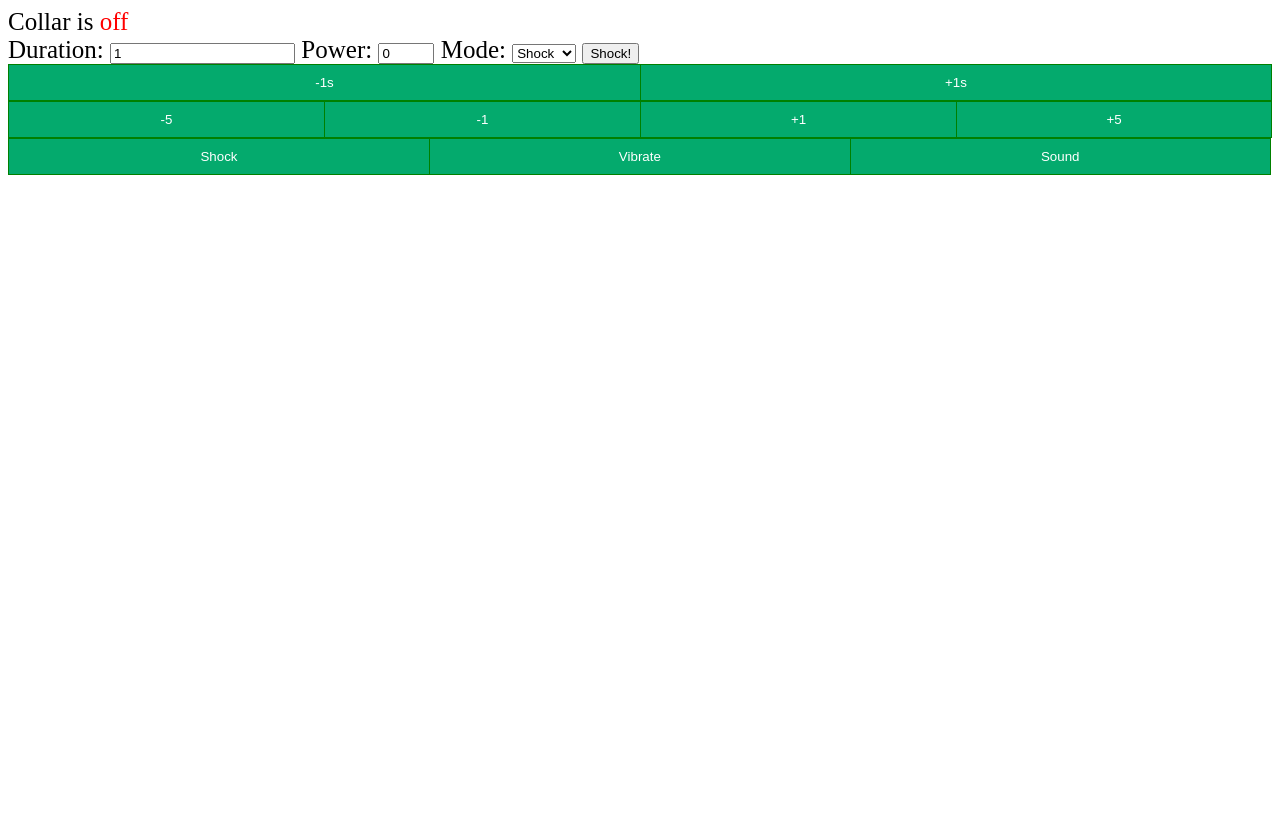
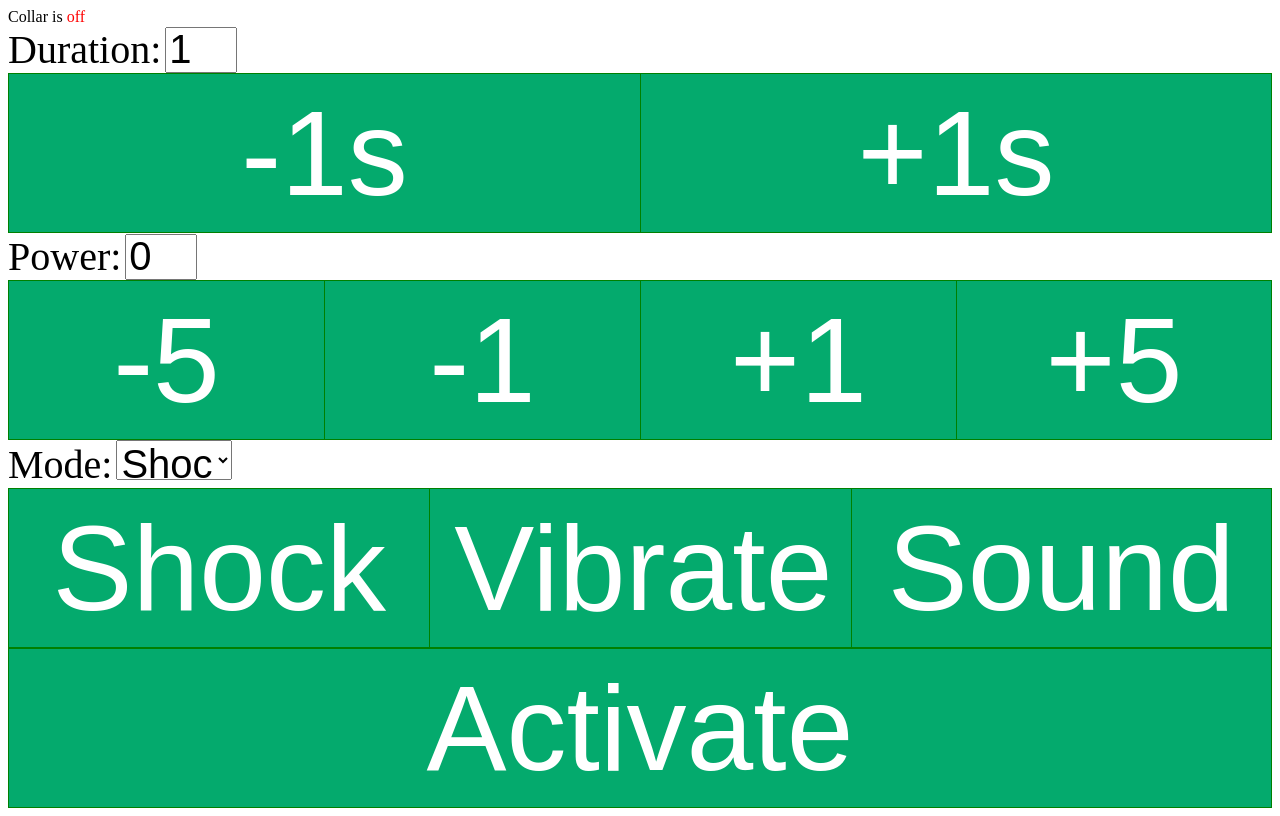
Before and after one commit to canadabirdie/shock_collar_controller, a Django app: template collarserver/shock/templates/collarserver/controller.html in a window 1280 px wide. Before the commit the page ends 175 px from the top, so only its background shows below. Run offline with Django 4.2, Linux system fonts and the light colour scheme; the template is opened without the code that fills it, so the values that code supplies are empty.

Commit message:
new controller pagee

```diff
--- a/collarserver/shock/templates/collarserver/controller.html
+++ b/collarserver/shock/templates/collarserver/controller.html
@@ -2,8 +2,20 @@
 <html>
     <head>
         <style>
-body {
-  font-size: 25px;
+.shockButton {
+  display: block;
+  width: 100%;
+  height: 60px;
+  background-color: #04AA6D; /* Green background */
+  border: 1px solid green; /* Green border */
+  color: white; /* White text */
+  padding: 10px 24px; /* Some padding */
+  cursor: pointer; /* Pointer/hand icon */
+  float: left; /* Float the buttons side by side */
+}
+
+.btn-group {
+  width: 100%;
 }
 
 .btn-group button {
@@ -13,6 +25,8 @@ body {
   padding: 10px 24px; /* Some padding */
   cursor: pointer; /* Pointer/hand icon */
   float: left; /* Float the buttons side by side */
+  height: 100%;
+  font-size: 15vh;
 }
 
 .btn-group button:not(:last-child) {
@@ -27,8 +41,24 @@ body {
 }
 
 /* Add a background color on hover */
-.btn-group button:hover {
+.btn-group button:hover, .shockButton:hover {
   background-color: #3e8e41;
+}
+
+label {
+  font-size: 5vh
+}
+
+input {
+  height: 5vh;
+  font-size: 5vh;
+  width: 5vw;
+}
+
+select {
+  height: 5vh;
+  font-size: 5vh;
+  width: 9vw;
 }
 
 </style>
@@ -44,72 +74,46 @@ body {
         <form action="/shock/" method="post">
           {% csrf_token %}
             <tr>
-    <th><label for="id_duration">Duration:</label></th>
+        <th><label for="id_duration">Duration:</label></th>
     <td>
-
       <input type="number" name="duration" value="1" min="0" max="10" step="any" required id="id_duration">
-
-
+      <div class="btn-group">
+            <button type="button" style="width:50%" onclick="addToDuration(-1)">-1s</button>
+            <button type="button" style="width:50%" onclick="addToDuration(1)">+1s</button>
+            </div>
     </td>
   </tr>
-
   <tr>
     <th><label for="id_power">Power:</label></th>
     <td>
-
       <input type="number" name="power" value="0" min="0" max="99" required id="id_power">
-
-
+      <div class="btn-group">
+            <button type="button" style="width:25%" onclick="addToPower(-5)">-5</button>
+            <button type="button" style="width:25%" onclick="addToPower(-1)">-1</button>
+            <button type="button" style="width:25%" onclick="addToPower(1)">+1</button>
+            <button type="button" style="width:25%" onclick="addToPower(5)">+5</button>
+            </div>
     </td>
   </tr>
-
   <tr>
     <th><label for="id_mode">Mode:</label></th>
     <td>
-
       <select name="mode" id="id_mode">
   <option value="1" selected>Shock</option>
-
   <option value="2">Vibrate</option>
-
   <option value="3">Sound</option>
-
 </select>
-
-
-
-
+      <div class = "btn-group">
+            <button type="button" style="width:33.333%" onclick="setMode(1)">Shock</button>
+            <button type="button" style="width:33.333%" onclick="setMode(2)">Vibrate</button>
+            <button type="button" style="width:33.333%" onclick="setMode(3)">Sound</button>
+            </div>
     </td>
   </tr>
-            <input type="submit" value="Shock!">
+  <div class="btn-group">
+  <button type="submit" class="shockButton">Activate</button>
+  </div>
         </form>
-        <div class="btn-group" style="width:100%">
-            <button style="width:50%" onclick="addToDuration(-1)">
-            -1s
-            </button>
-            <button style="width:50%" onclick="addToDuration(1)">
-            +1s
-            </button>
-            </div>
-            <div class="btn-group" style="width:100%">
-            <button style="width:25%" onclick="addToPower(-5)">
-            -5
-            </button>
-            <button style="width:25%" onclick="addToPower(-1)">
-            -1
-            </button>
-            <button style="width:25%" onclick="addToPower(1)">
-            +1
-            </button>
-            <button style="width:25%" onclick="addToPower(5)">
-            +5
-            </button>
-            </div>
-            <div class = "btn-group" style = "width:100%">
-            <button style="width:33.3%" onclick="setMode(1)">Shock</button>
-            <button style="width:33.3%" onclick="setMode(2)">Vibrate</button>
-            <button style="width:33.3%" onclick="setMode(3)">Sound</button>
-            </div>
     </body>
     <script type="text/javascript">
     function addToPower(i) {
```
